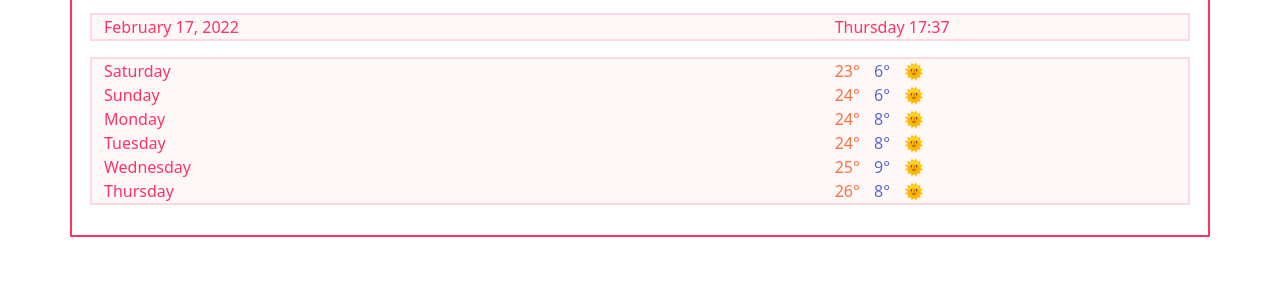
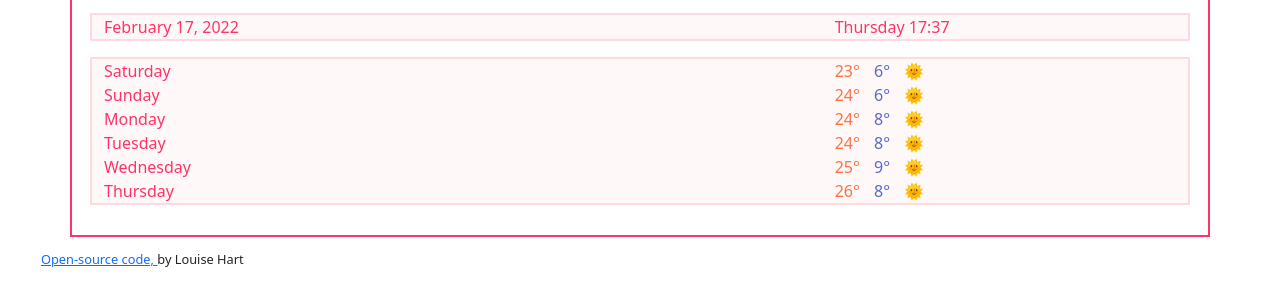
Before and after one commit to louiseahart/weather-app, a website built with Parcel: page index.html in a window 1280 px wide. Shown: the part 282-588 px from the top of the page. Built offline with nearby package versions, Linux system fonts and the light colour scheme.

Commit message:
Added a footer note

```diff
--- a/index.html
+++ b/index.html
@@ -86,6 +86,11 @@
         </div>
       </div>
     </div>
+    <div class="footerLink">
+      <a href="https://github.com/louiseahart/weather-app" target="_blank"
+        >Open-source code, </a
+      >by Louise Hart
+    </div>
     <script src="src/index.js"></script>
   </body>
 </html>
--- a/src/styles.css
+++ b/src/styles.css
@@ -4,7 +4,6 @@ body {
 .container {
   border: 2px solid #ff3366;
   padding: 30px;
-  margin-bottom: 50px;
   color: #ff3366;
 }
 .pinkborder {
@@ -43,3 +42,9 @@ body {
   color: #576acb;
   padding-right: 10px;
 }
+.footerLink {
+  font-size: 80%;
+  font-weight: 400;
+  padding: 1% 5% 5% 3.2%;
+  margin-bottom: 50px;
+}
```
